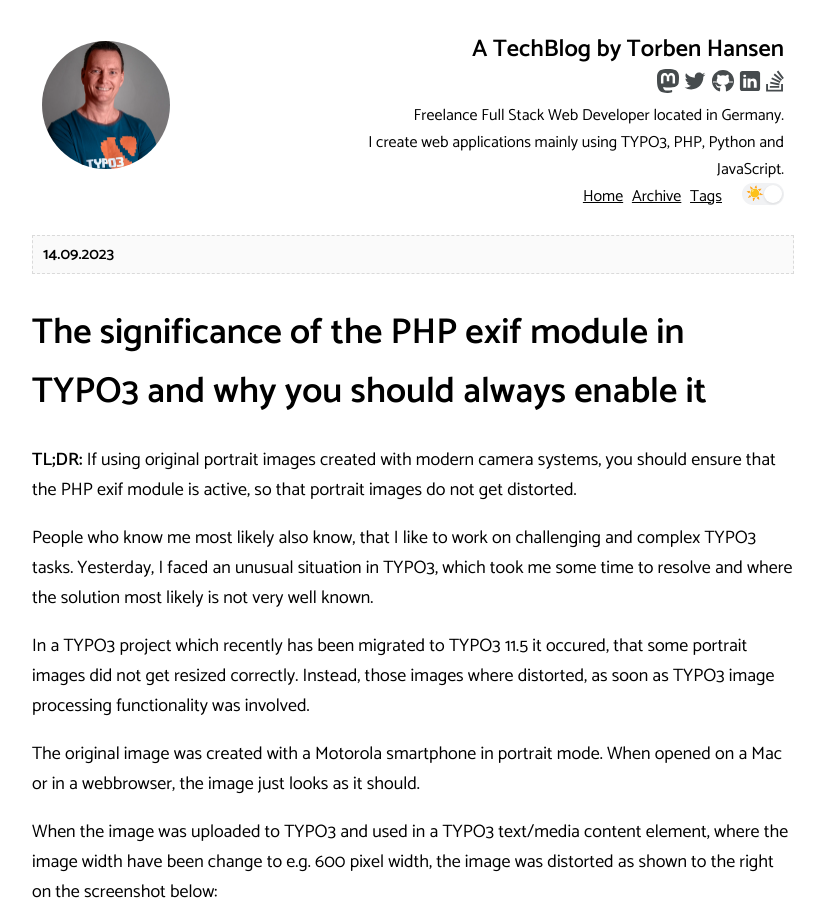
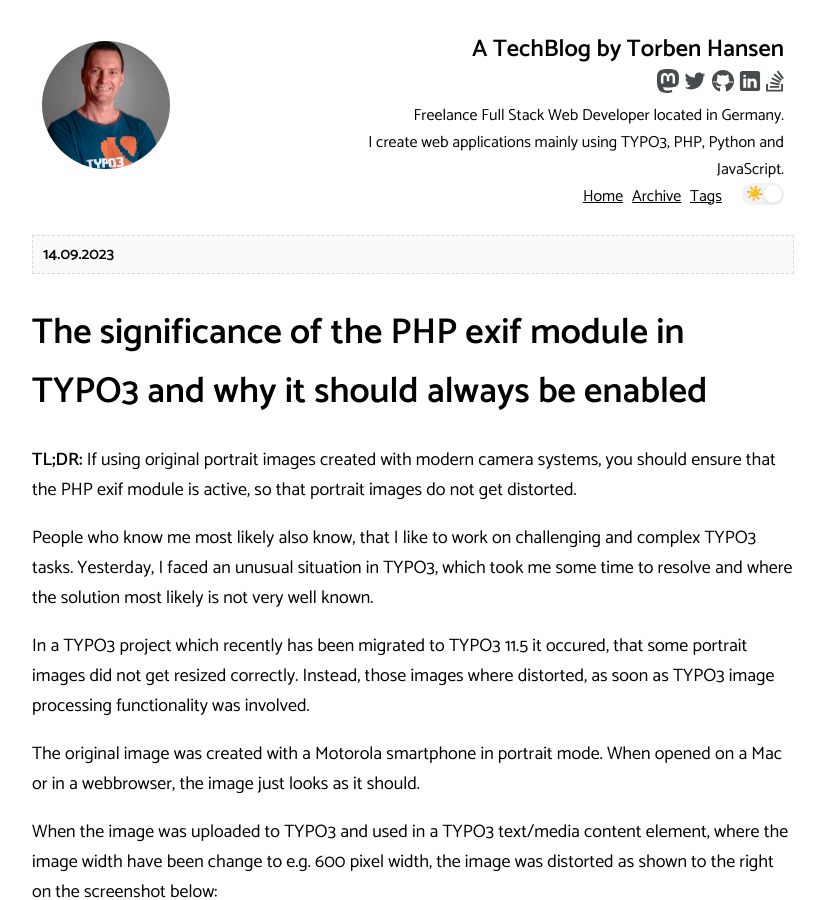
Before and after one commit to derhansen/derhansen.github.io, a Jekyll site: the page built from _posts/2023-09-20-why-you-should-use-typo3-with-php-mod-exif.md, in a window 1280 px wide and 900 px high. Shown: the whole window, without its empty margins (227-1052 px from the left). Built offline with Jekyll 4.4.1, drawn with Linux system fonts in a browser that asks for light colours; comment, search, counter and statistics services are not loaded.

Commit message:
Updated title of last blogpost

```diff
--- a/_posts/2023-09-20-why-you-should-use-typo3-with-php-mod-exif.md
+++ b/_posts/2023-09-20-why-you-should-use-typo3-with-php-mod-exif.md
@@ -1,6 +1,6 @@
 ---
 layout: post
-title: 'The significance of the PHP exif module in TYPO3 and why you should always enable it'
+title: 'The significance of the PHP exif module in TYPO3 and why it should always be enabled'
 date: '2023-09-14T15:00:00.000+02:00'
 author: Torben Hansen
 tags:
```
